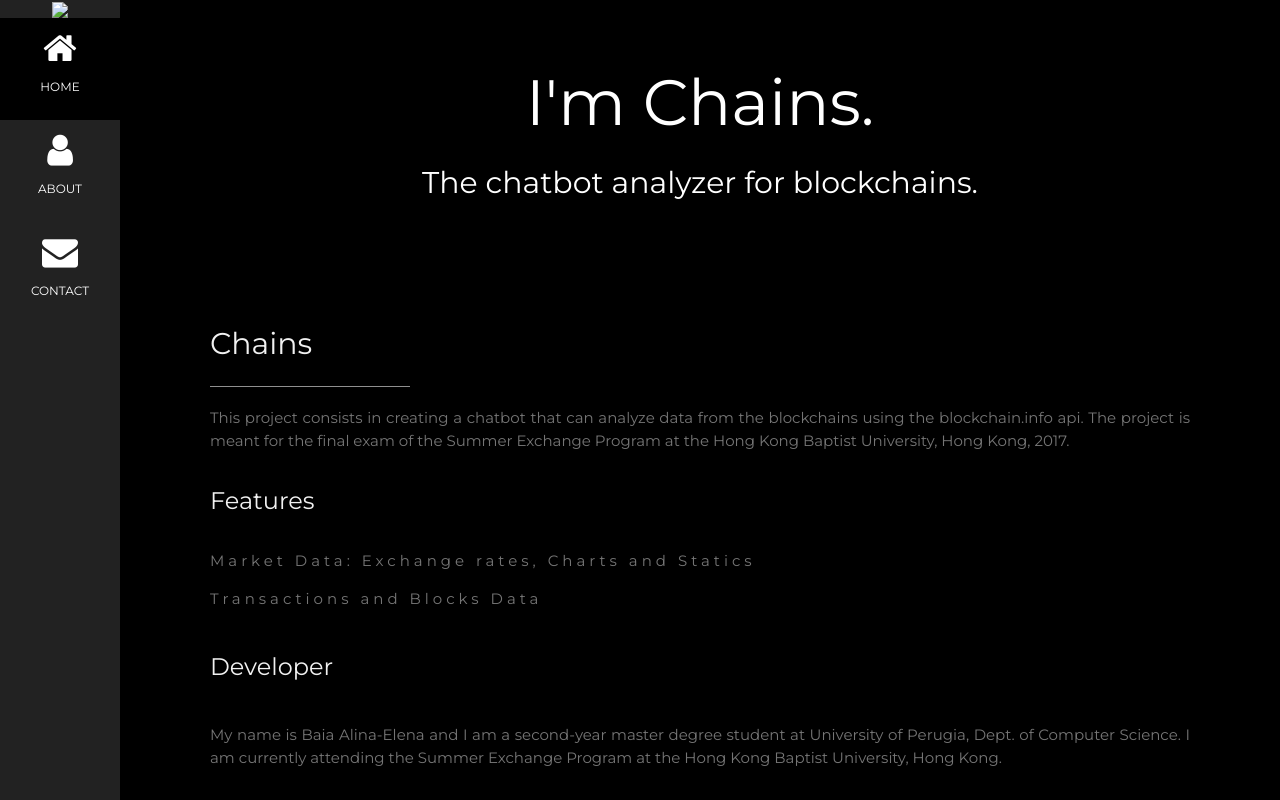
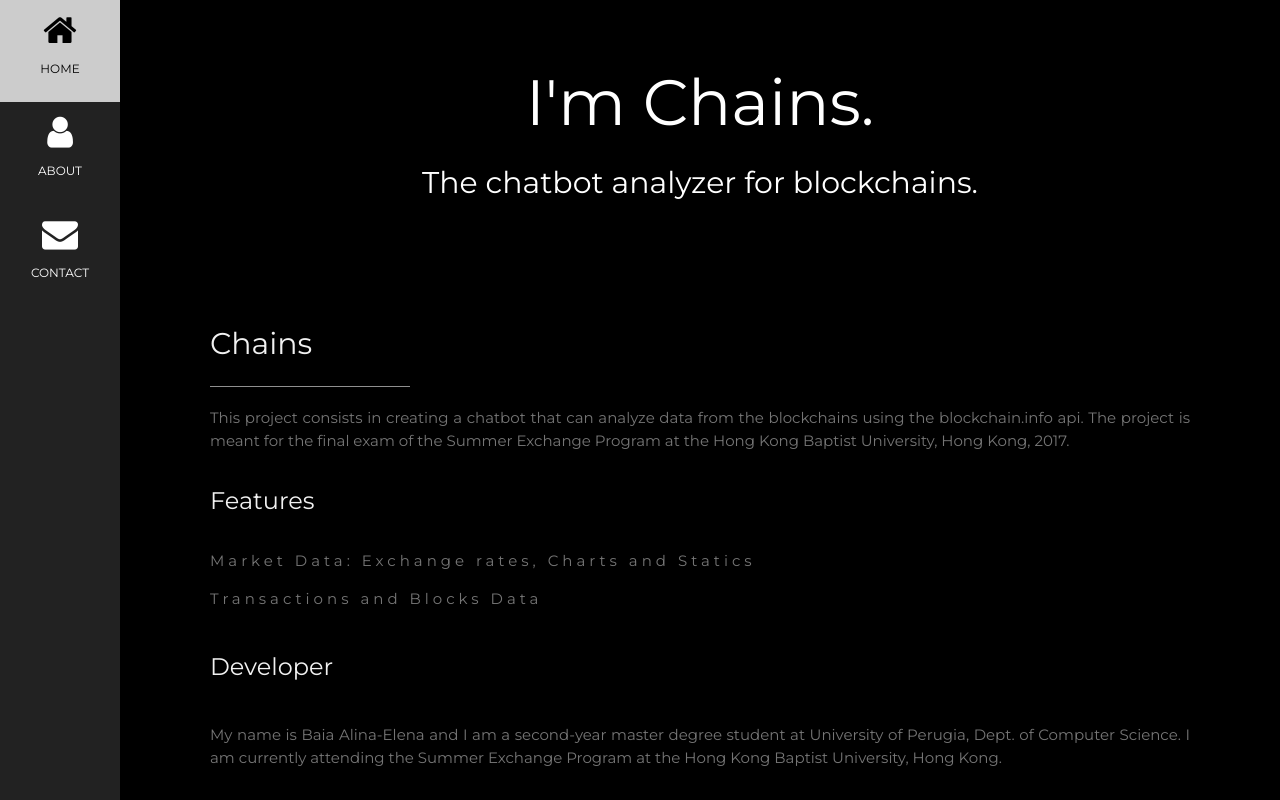
Before and after one commit to Ellyuca/BlockChainAnalysis, a plain HTML site: page index.html in a window 1280 px wide. Shown: the top 800 px of the page. Drawn offline with nearby package versions, Linux system fonts and the light colour scheme.

Commit message:
Avatar image removed

```diff
--- a/index.html
+++ b/index.html
@@ -21,7 +21,7 @@ body, h1,h2,h3,h4,h5,h6 {font-family: "Montserrat", sans-serif}
 <!-- Icon Bar (Sidebar - hidden on small screens) -->
 <nav class="w3-sidebar w3-bar-block w3-small w3-hide-small w3-center">
   <!-- Avatar image in top left corner -->
-  <img src="/w3images/avatar_smoke.jpg" style="width:100%">
+
   <a href="#" class="w3-bar-item w3-button w3-padding-large w3-black">
     <i class="fa fa-home w3-xxlarge"></i>
     <p>HOME</p>
```
